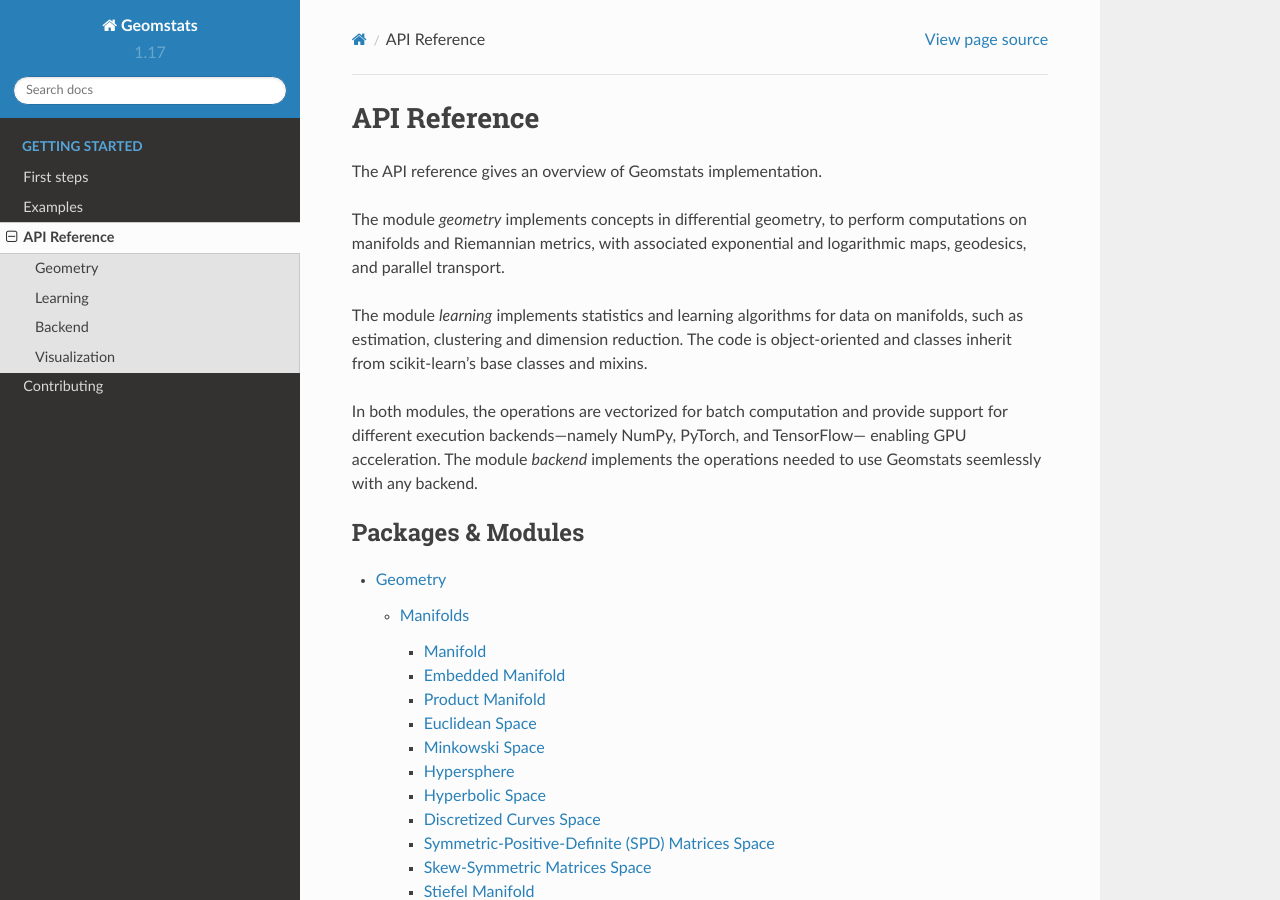
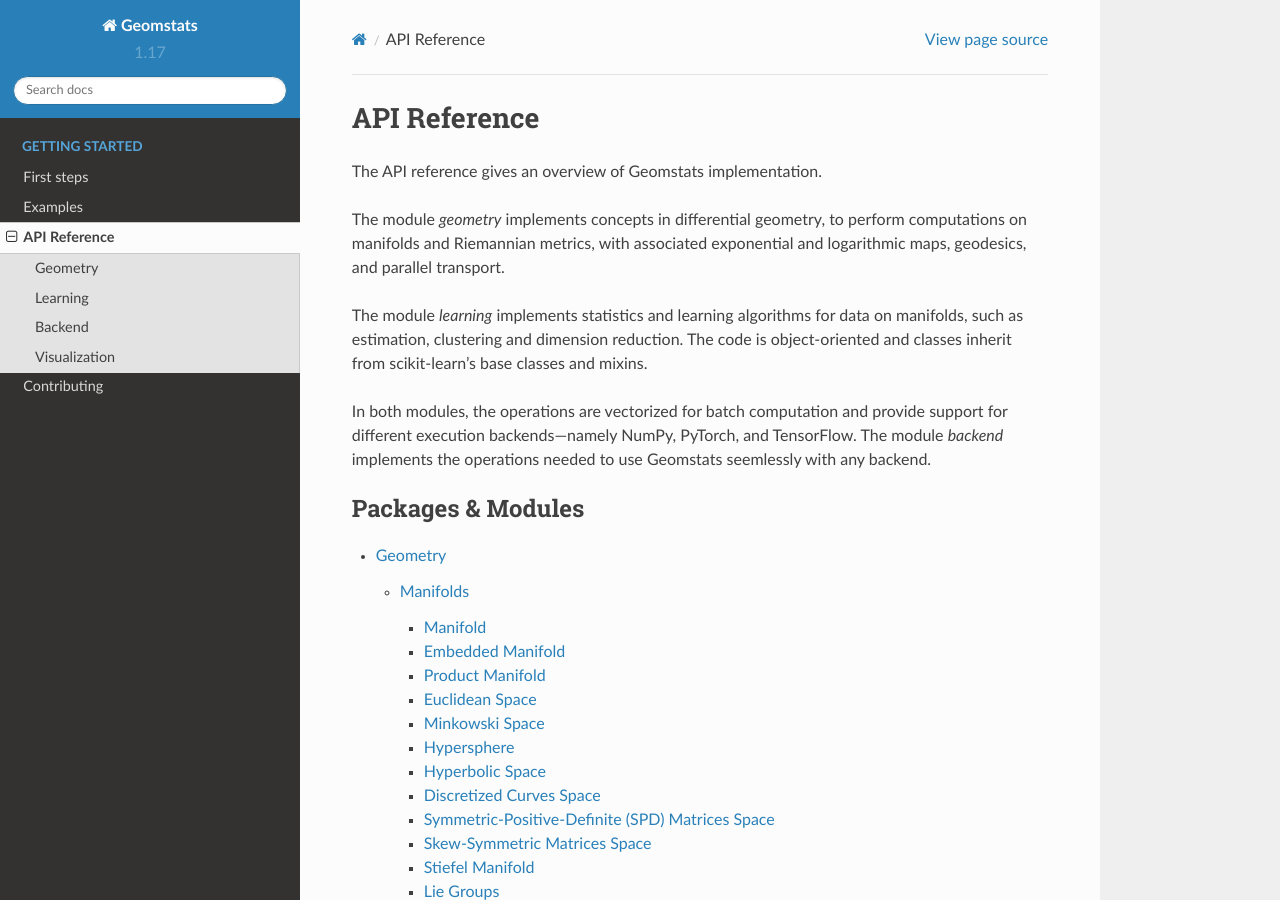
Before and after one commit to geomstats/geomstats, a Sphinx documentation site: the page built from docs/api-reference.rst, in a window 1280 px wide and 900 px high. Built offline with Sphinx 7.4.7 and the Read the Docs theme 2.0.0, drawn with Linux system fonts in a browser that asks for light colours; pages that are not in the unit, such as notebooks, are missing from menus.

Commit message:
Remove mention of GPU acceleration

```diff
--- a/docs/api-reference.rst
+++ b/docs/api-reference.rst
@@ -14,8 +14,8 @@ The code is object-oriented and classes inherit from
 scikit-learn's base classes and mixins.
 
 In both modules, the operations are vectorized for batch computation and provide
-support for different execution backends---namely NumPy, PyTorch, and TensorFlow---
-enabling GPU acceleration. The module `backend` implements the operations needed to use Geomstats seemlessly with any backend.
+support for different execution backends---namely NumPy, PyTorch, and TensorFlow.
+The module `backend` implements the operations needed to use Geomstats seemlessly with any backend.
 
 .. toctree::
    :maxdepth: 3
```
